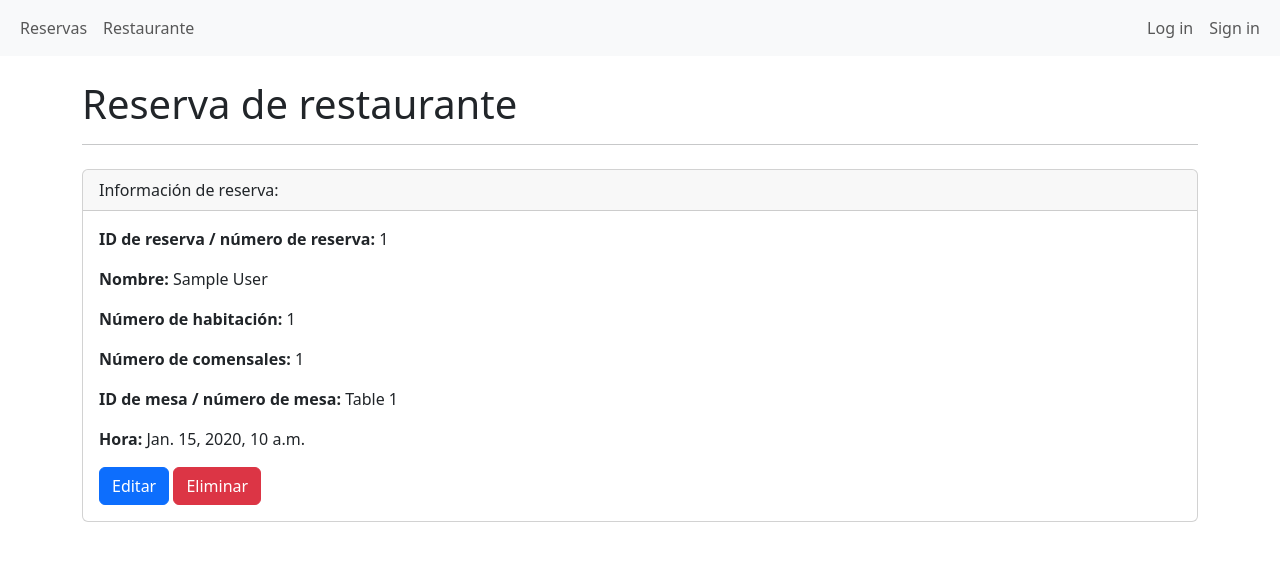
After one commit to idroj2002/hotel_management, a Django app: page /administration/reservations/detail/1/1/ in a window 1280 px wide. The commit adds this page. Shown: the top 561 px of the page. Run offline with Django 5.2, Linux system fonts and the light colour scheme; tables that the repository leaves empty hold one stand-in row (values such as "Sample post").

Commit message:
Reservation detail, changed urls parameters

```diff
--- a/administration/urls.py
+++ b/administration/urls.py
@@ -16,9 +16,11 @@ Including another URLconf
 """
 from django.contrib import admin
 from django.urls import path
-from administration.views import reservation_list, add_reservation
+from administration.views import reservation_list, add_reservation, reservation_detail
 
 urlpatterns = [
-    path('reservations/', reservation_list, name='reservations_list'),
-    path('reservations/add/', add_reservation, name='add_reservation'),
+    path('reservations/<str:reservation_type>/', reservation_list, name='reservations_list'),
+    path('reservations/add/<str:reservation_type>/', add_reservation, name='add_reservation'),
+    path('reservations/detail/<str:reservation_type>/<int:reservation_id>/', reservation_detail,
+         name='reservation_detail')
 ]
--- a/administration/views.py
+++ b/administration/views.py
@@ -1,4 +1,4 @@
-from django.shortcuts import render, redirect
+from django.shortcuts import render, redirect, get_object_or_404
 from django.contrib.auth.decorators import login_required
 from administration.models import HotelReservation, RestaurantReservation
 from administration.forms import LoginForm, HotelReservationForm, RestaurantReservationForm
@@ -17,9 +17,7 @@ def profile(request):
 
 
 @login_required
-def reservation_list(request):
-    reservation_type = request.GET.get('type')
-    any_selected = True
+def reservation_list(request, reservation_type):
     if reservation_type == 'hotel':
         reservations = HotelReservation.objects.all()
         header = 'Reservas de habitación'
@@ -27,16 +25,14 @@ def reservation_list(request):
         reservations = RestaurantReservation.objects.all()
         header = 'Reservas de restaurante'
     else:
-        any_selected = False
         reservations = []
         header = 'Reservations'
-    return render(request, 'reservations.html', {'any_selected': any_selected, 'reservation_type': reservation_type,
+    return render(request, 'reservations.html', {'reservation_type': reservation_type,
                                                  'header': header, 'reservations': reservations})
 
 
 @login_required
-def add_reservation(request):
-    reservation_type = request.GET.get('type')
+def add_reservation(request, reservation_type):
     if request.method == 'POST':
         if reservation_type == 'hotel':
             form = HotelReservationForm(request.POST)
@@ -51,6 +47,14 @@ def add_reservation(request):
         else:
             form = RestaurantReservationForm()
     return render(request, 'add_reservation_form.html', {'reservation_type': reservation_type, 'form': form})
+
+
+def reservation_detail(request, reservation_type, reservation_id):
+    if reservation_type == 'hotel':
+        model = get_object_or_404(HotelReservation, pk=reservation_id)
+    else:
+        model = get_object_or_404(RestaurantReservation, pk=reservation_id)
+    return render(request, 'reservation_detail.html', {'reservation_type': reservation_type, 'model': model})
 
 
 @login_required
--- a/templates/add_reservation_form.html
+++ b/templates/add_reservation_form.html
@@ -13,7 +13,7 @@
             {% csrf_token %}
             {{ form.as_p }}
             <button type="submit" class="btn btn-primary">Submit</button>
-            <a href="{% url 'reservations_list' %}?type={{ reservation_type }}" class="btn btn-secondary">Back to Reservations</a>
+            <a href="{% url 'reservations_list' reservation_type=reservation_type %}" class="btn btn-secondary">Back to Reservations</a>
         </form>
     </div>
 {% endblock %}
--- /dev/null
+++ b/templates/reservation_detail.html
@@ -0,0 +1,46 @@
+{% extends 'base.html' %}
+
+{% block title %}Detalls de la Nota{% endblock %}
+
+{% block content %}
+    <div class="container mt-4">
+        <h1>
+            {% if reservation_type == 'hotel' %}
+                Reserva de habitación
+            {% else %}
+                Reserva de restaurante
+            {% endif %}
+        </h1>
+        <hr>
+        <div class="card mt-4">
+            <div class="card-header">
+                Información de reserva:
+            </div>
+            <div class="card-body">
+                <p><strong>ID de reserva / número de reserva:</strong> {{ model.id }}</p>
+                {% if reservation_type == 'hotel' %}
+                    <p><strong>DNI:</strong> {{ model.dni }}</p>
+                    <p><strong>Nombre:</strong> {{ model.first_name }}</p>
+                    <p><strong>Apellidos:</strong> {{ model.last_name }}</p>
+                    <p><strong>Correo:</strong> {{ model.email }}</p>
+                    <p><strong>Teléfono:</strong> {{ model.phone }}</p>
+                    <p><strong>Nacimiento:</strong> {{ model.date_of_birth }}</p>
+                    <p><strong>Tipo de habitación:</strong> {{ model.room_type }}</p>
+                    <p><strong>Número de habitación:</strong> {{ model.room_number }}</p>
+                    <p><strong>Fecha Check-in:</strong> {{ model.check_in_date }}</p>
+                    <p><strong>Fecha Check-out:</strong> {{ model.check_out_date }}</p>
+                    <p><strong>Número de huéspedes:</strong> {{ model.number_of_guests }}</p>
+                    <p><strong>Precio:</strong> ${{ model.price }}</p>
+                {% else %}
+                    <p><strong>Nombre:</strong> {{ model.name }}</p>
+                    <p><strong>Número de habitación:</strong> {{ model.room_number }}</p>
+                    <p><strong>Número de comensales:</strong> {{ model.number_of_people }}</p>
+                    <p><strong>ID de mesa / número de mesa:</strong> {{ model.table_id }}</p>
+                    <p><strong>Hora:</strong> {{ model.time }}</p>
+                {% endif %}
+                <a class="btn btn-primary" href="">Editar</a>
+                <a class="btn btn-danger" href="">Eliminar</a>
+            </div>
+        </div>
+    </div>
+{% endblock %}
```
Also changed, not shown: templates/reservations.html (+4 -8 lines).
